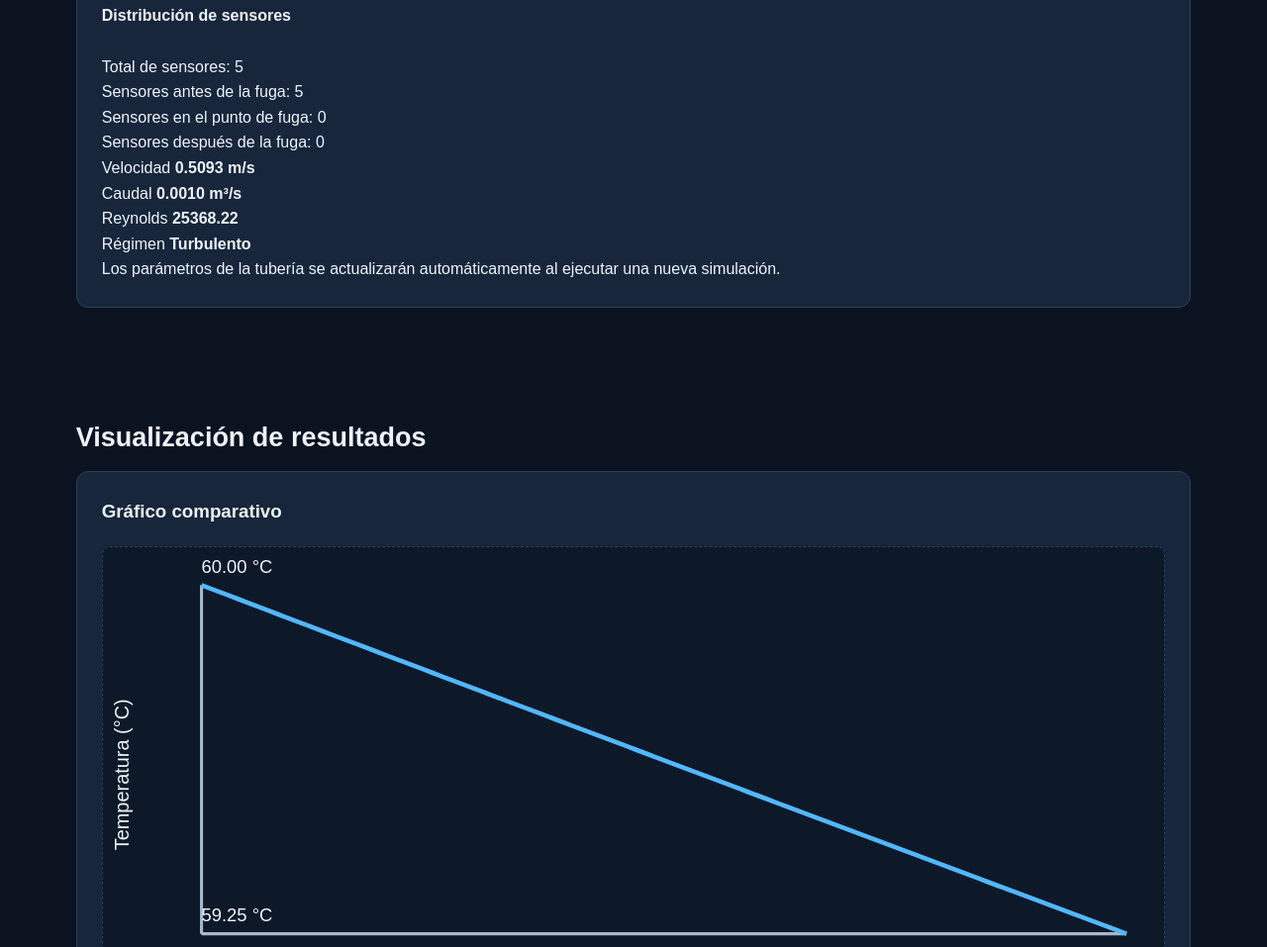
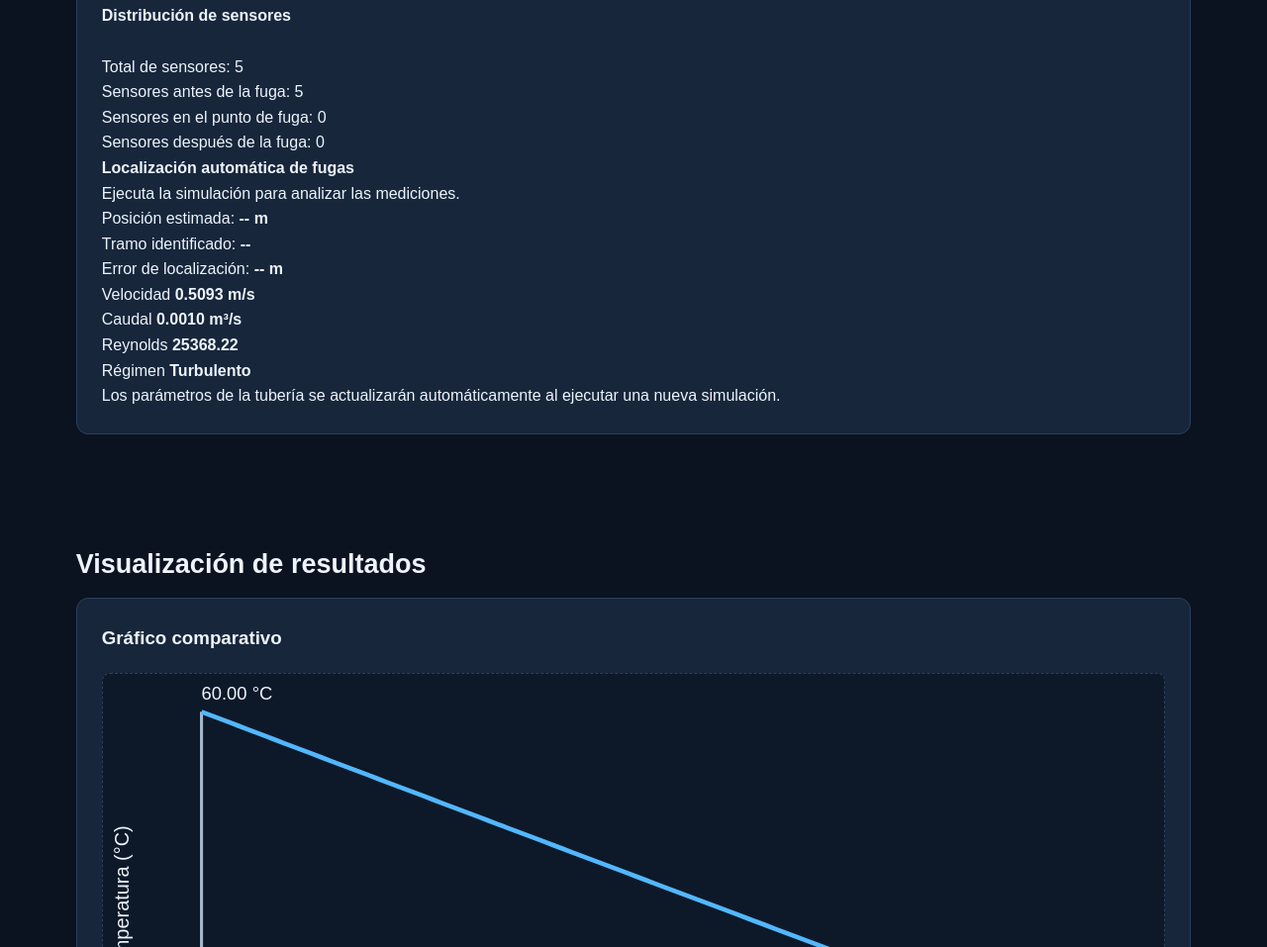
Before and after one commit to jorgecarlosm-coder/simulador-iot-tuberias, a plain HTML site: page docs/index.html in a window 1280 px wide. Shown: the part 2997-3954 px from the top of the page at 99% size. Drawn offline with Linux system fonts and the light colour scheme.

Commit message:
Add automatic leak localization section to index.html
Added automatic leak localization section with estimated position, identified segment, and localization error.

```diff
--- a/docs/index.html
+++ b/docs/index.html
@@ -516,6 +516,31 @@
     <strong>Distribución de sensores</strong>
     <p>Ejecuta la simulación para visualizar la distribución.</p>
 </div>
+            <!-- LOCALIZACION AUTOMATICA DE FUGAS -->
+<div id="resultado-localizacion" class="resultado-sensores">
+
+    <strong>Localización automática de fugas</strong>
+
+    <p id="estado-localizacion">
+        Ejecuta la simulación para analizar las mediciones.
+    </p>
+
+    <p>
+        Posición estimada:
+        <strong id="posicion-estimada">-- m</strong>
+    </p>
+
+    <p>
+        Tramo identificado:
+        <strong id="tramo-estimado">--</strong>
+    </p>
+
+    <p>
+        Error de localización:
+        <strong id="error-localizacion">-- m</strong>
+    </p>
+
+</div>
         </div>
 
         <!-- PARAMETROS EN TIEMPO REAL -->
```
